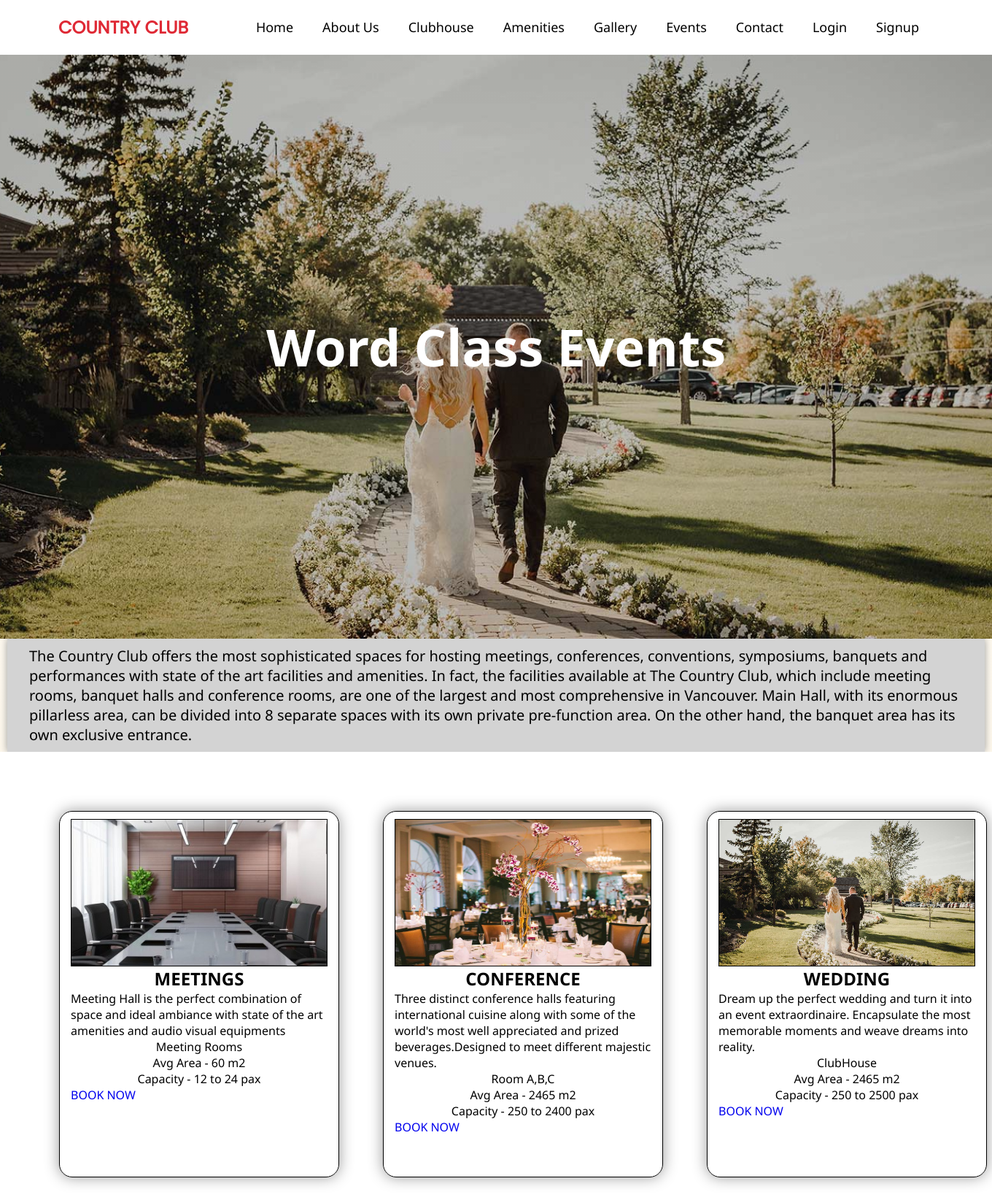
After one commit to therealFoxster/CountryClubSystem, a PHP site: page /event.html in a window 1360 px wide. The commit adds this page. Shown: the top 1644 px of the page at 73% size. Run offline with PHP 8.4, Linux system fonts and the light colour scheme.

Commit message:
ali work

```diff
--- a/css/style.css
+++ b/css/style.css
@@ -336,3 +336,83 @@ label {
   border-radius: 30px;
   cursor: pointer;
 }
+
+
+/* event-clubhouse pages style sheet */
+.introEvents
+{
+    background: lightgray;
+    font-size: 20px;
+    padding :10px 30px 10px 30px;
+    box-shadow: 0 0 10px #999999;
+    margin:0px  10px;
+
+}
+.header_image_events {
+  /* background-image: url('images/wedding.jpg'); */
+  background-image: -webkit-linear-gradient(
+      rgba(0, 0, 0, 0.2),
+      rgba(0, 0, 0, 0.2)
+    ),
+    url("../images/wedding.jpg");
+  background-image: linear-gradient(rgba(0, 0, 0, 0.2), rgba(0, 0, 0, 0.2)),
+    url("../images/wedding.jpg");
+  position: relative;
+  text-align: center;
+  color: white;
+  width: 100%;
+  height: 100%;
+  background-attachment: fixed;
+  background-position: center;
+  background-repeat: no-repeat;
+  -webkit-background-size: cover;
+  -moz-background-size: cover;
+  -o-background-size: cover;
+  background-size: cover;
+}
+
+.hotel-image{
+  padding:20p;
+  margin:1px;
+  }
+
+.hotel-image-detail{
+  width:380px;
+  height:480px;
+  margin:30px;
+  padding:10px 15px;
+  border:1px solid black;
+  box-shadow: 0 0 20px #999999;
+      border-radius: 18px;
+  }
+
+.three{
+  display: flex;
+  }
+
+.hotel-image-detail img{
+  border:1px solid black;
+  }
+
+  .header_image_clubhouse {
+    /* background-image: url('images/wedding.jpg'); */
+    background-image: -webkit-linear-gradient(
+        rgba(0, 0, 0, 0.2),
+        rgba(0, 0, 0, 0.2)
+      ),
+      url("../images/clubhouse.jpg");
+    background-image: linear-gradient(rgba(0, 0, 0, 0.2), rgba(0, 0, 0, 0.2)),
+      url("../images/clubhouse.jpg");
+    position: relative;
+    text-align: center;
+    color: white;
+    width: 100%;
+    height: 100%;
+    background-attachment: fixed;
+    background-position: center;
+    background-repeat: no-repeat;
+    -webkit-background-size: cover;
+    -moz-background-size: cover;
+    -o-background-size: cover;
+    background-size: cover;
+  }
--- /dev/null
+++ b/event.html
@@ -0,0 +1,188 @@
+<html>
+    <head>
+        <title>Country Club</title>
+        <meta name="viewport" content="width=device-width, initial-scale=1">
+        <link rel="shortcut icon" type="image/x-icon" href="images/golf-player-icon.png" />
+        <link rel='stylesheet' type="text/css" href='css/style.css'>
+        <link rel='style' href='css/events_Clubhouse.css'>
+        <link href='https://fonts.googleapis.com/css?family=Roboto' rel='stylesheet'>
+        <link rel='stylesheet' href='https://stackpath.bootstrapcdn.com/font-awesome/4.7.0/css/font-awesome.min.css'>
+        <link href='https://fonts.googleapis.com/css?family=Poppins' rel='stylesheet'>
+      </head>
+      <body>
+        <div id='navbar' class='home-body-nav'>
+          <header>
+            <section>
+              <a href="home.html" id="logo" target="_self">Country Club</a>
+
+              <label for="toggle-1" class="toggle-menu">
+                <ul>
+                  <li></li>
+                  <li></li>
+                  <li></li>
+                </ul>
+              </label>
+              <input type="checkbox" id="toggle-1">
+
+              <nav>
+                <ul>
+                  <li><a href="home.html">Home</a></li>
+                  <li><a href="aboutus.html">About Us</a></li>
+                  <li><a href="clubhouse.html">Clubhouse</a></li>
+                  <li><a href="amenities.html">Amenities</a></li>
+                  <li><a href="gallery.html">Gallery</a></li>
+                  <li><a href="event.html">Events</a></li>
+                  <li><a href="contact.html">Contact</a></li>
+                  <li><a href="login.html">Login</a></li>
+                  <li><a href="signup.html">Signup</a></li>
+                </ul>
+              </nav>
+            </section>
+          </header>
+
+        </div>
+        <div class="header_image_events">
+          <div class="header_text">
+            <span class="header_heading_text">Word Class Events</span>
+          </div>
+        </div>
+
+        <div class='introEvents'>
+          <p>
+            The Country Club offers the most sophisticated spaces for hosting meetings, conferences, conventions, symposiums, banquets and performances with state of the art facilities and amenities. In fact, the facilities available at The Country Club, which include meeting rooms, banquet halls and conference rooms, are one of the largest and most comprehensive in Vancouver. Main Hall, with its enormous pillarless area, can be divided into 8 separate spaces with its own private pre-function area. On the other hand, the banquet area has its own exclusive entrance.
+          </p>
+        </div>
+
+        <div class='amenities'>
+          <div class='hotel-image'>
+            <div class='three'>
+            <div class='hotel-image-detail'><img class='img' src='images/meetings.jpg' alt='Image Error'  width='350px' height='200px'>
+            <center><h2> MEETINGS </h2></center>
+            <p>Meeting Hall is the perfect combination of space and ideal ambiance with state of the art amenities and audio visual equipments</p>
+          <center>     <span >Meeting Rooms </span><br></center>
+              <center>      <span >Avg Area - 60 m2</span><br></center>
+              <center>      <span >Capacity - 12 to 24 pax</span><br></center> <p><a class='readmore' href="booking.html" >BOOK NOW</a></p>
+            </div>
+            <div class='hotel-image-detail'><img class='img' src='images/event.jpg' alt='Image Error'  width='350px' height='200px'>
+            <center><h2>CONFERENCE</h2></center>
+                <p>Three distinct conference halls featuring international cuisine along with some of the world's most well appreciated and prized beverages.Designed to meet different majestic venues.</p>  <center>  <span style='text-align: center'>Room A,B,C</span><br></center>
+                <center>   <span style='text-align: center'>Avg Area - 2465 m2</span><br></center>
+                 <center>   <span style='text-align: center'>Capacity - 250 to 2400 pax</span><br></center> <p><a class='readmore' href="booking.html" >BOOK NOW</a></p>
+            </div>
+                <div class='hotel-image-detail'><img class='img' src='images/wedding.jpg' alt='Image Error' width='350px' height='200px'>
+
+                <center><h2>WEDDING</h2></center>
+                    <p>Dream up the perfect wedding and turn it into an event extraordinaire. Encapsulate the most memorable moments and weave dreams into reality.</p>  <center>  <span style='text-align: center'>ClubHouse</span><br></center>
+                    <center>   <span style='text-align: center'>Avg Area - 2465 m2</span><br></center>
+                     <center>   <span style='text-align: center'>Capacity - 250 to 2500 pax</span><br> </center><p><a class='readmore' href="booking.html" >BOOK NOW</a></p>
+            </div>
+          </div>
+        </div>
+        <div class='split'>
+          <div class='split-left'>
+            <img class='home-image' src='images/header_image.jpg' alt='image not found' style="object-fit: fit;" width="85%">
+          </div>
+          <div class='split-right'>
+            <h1 style='font-weight: bold; margin: 10px 0px;'>More Amenities</h1>
+            <ul class='list'>
+              <li>Book Golf Carts.</li>
+              <p>
+                Booking golf carts on spot is available for members, but depending on its availability.
+              </p>
+              <li>Buy/Book Golf Requisites.</li>
+              <p>
+                Booking and buy options available for golf products that members need to play in court. This include: golf
+                clubs, balls or any other necessities required.
+              </p>
+              <li>Buy/Book Tennis Requisites.</li>
+              <p>
+                Booking and buy options available for tennis products such as tennis racket, tennis ball, shoes or any other
+                necessities required.
+              </p>
+              <li>Personal Trainers.</li>
+              <p>
+                Personal Trainers can be availed for full or junior members for a monthly fee. Time slots with trainer should
+                be pre-booked.
+              </p>
+              <li>Car Parking.</li>
+              <p>
+                Ample options for car parking for members. Non-members cannot park their vehicle for more than an hour.
+              </p>
+              <li>24/7 Security</li>
+              <p>
+                Our club provides security 24/7. Anything unusual should be reported immediately.
+              </p>
+            </ul>
+          </div>
+        </div>
+
+
+        <div class='last'>
+
+          <div class='dest'> &nbsp;
+            <h2><i class="fa fa-address-book" aria-hidden="true"></i>&nbsp;ADDRESS</h2>
+            <address style='font-size:20px'>
+              Country Club<br />
+              8705 Angus Dr<br />
+              Vancouver, BC, V6P6G2<br />
+            </address>
+          </div>
+
+          <div class="vertical"></div>
+
+          <div class='contact'>
+
+            <h2><i class="fa fa-phone" aria-hidden="true"></i> &nbsp;CONTACT</h2>
+            <p style='font-size:20px'>
+              Telephone Number: +9544 3220 0000<br>
+              Fax Number: +9144 2220 0300<br>
+              Email Id: pasific@itc.in</p>
+          </div>
+        </div>
+
+        <hr style="height:1px;margin:0px;background: black">
+        <div class='footer'>
+          <p style="margin:10px; float:left;">
+            Terms | Privacy | SiteMap | FAQs | Cookie Statement
+          </p>
+          <p style="margin:10px; float:right;">
+            &copy; Country Club
+          </p>
+        </div>
+
+        <script>
+
+
+          var x = ['picture/A.jpg', 'picture/B.jpg', 'picture/C.jpg', 'picture/D.jpg', 'picture/E.jpg', 'picture/F.jpg', 'picture/G.jpg', 'picture/H.jpg', 'picture/I.jpg'];
+          slide = document.getElementById('slide');
+          count = 0;
+          function slideshow() {
+            count = count + 1;
+            if (count <= x.length) {
+              if (count == x.length) {
+                count = 0;
+              }
+
+              slide.src = x[count];
+
+            }
+          }
+          setInterval(slideshow, 2000);
+          var d = new Date();
+          var tommorow;
+          document.getElementById("date").innerHTML = d.toDateString();
+          tommorom.setDate(d.getDate() + 1);
+          document.getElementById("tom").innerHTML = d.toDateString();
+
+          function btnlink() {
+            location.replace("sign-up.html");
+
+          }
+
+
+        </script>
+
+
+
+      </body>
+</html>
--- a/home.html
+++ b/home.html
@@ -5,6 +5,7 @@
   <meta name="viewport" content="width=device-width, initial-scale=1">
   <link rel="shortcut icon" type="image/x-icon" href="images/golf-player-icon.png" />
   <link rel='stylesheet' type="text/css" href='./css/style.css'>
+  <link rel="stylesheet" type="text/css" href='./css/events_Clubhouse.css'>
   <link href='https://fonts.googleapis.com/css?family=Roboto' rel='stylesheet'>
   <link rel='stylesheet' href='https://stackpath.bootstrapcdn.com/font-awesome/4.7.0/css/font-awesome.min.css'>
   <link href='https://fonts.googleapis.com/css?family=Poppins' rel='stylesheet'>
@@ -32,7 +33,7 @@
             <li><a href="clubhouse.html">Clubhouse</a></li>
             <li><a href="amenities.html">Amenities</a></li>
             <li><a href="gallery.html">Gallery</a></li>
-            <li><a href="event.php">Events</a></li>
+            <li><a href="event.html">Events</a></li>
             <li><a href="contact.html">Contact</a></li>
             <li><a href="new/index.php">Login</a></li>
             <li><a href="new/register.php">Signup</a></li>
```
Also changed, not shown: clubhouse.html (added, +181 -0 lines), images/clubhouse.jpg (added), images/clubhouse_Dinning.jpg (added), images/event.jpg (added), images/golf-yacht-club.jpg (added), images/meetings.jpg (added), images/wedding.jpg (added).
